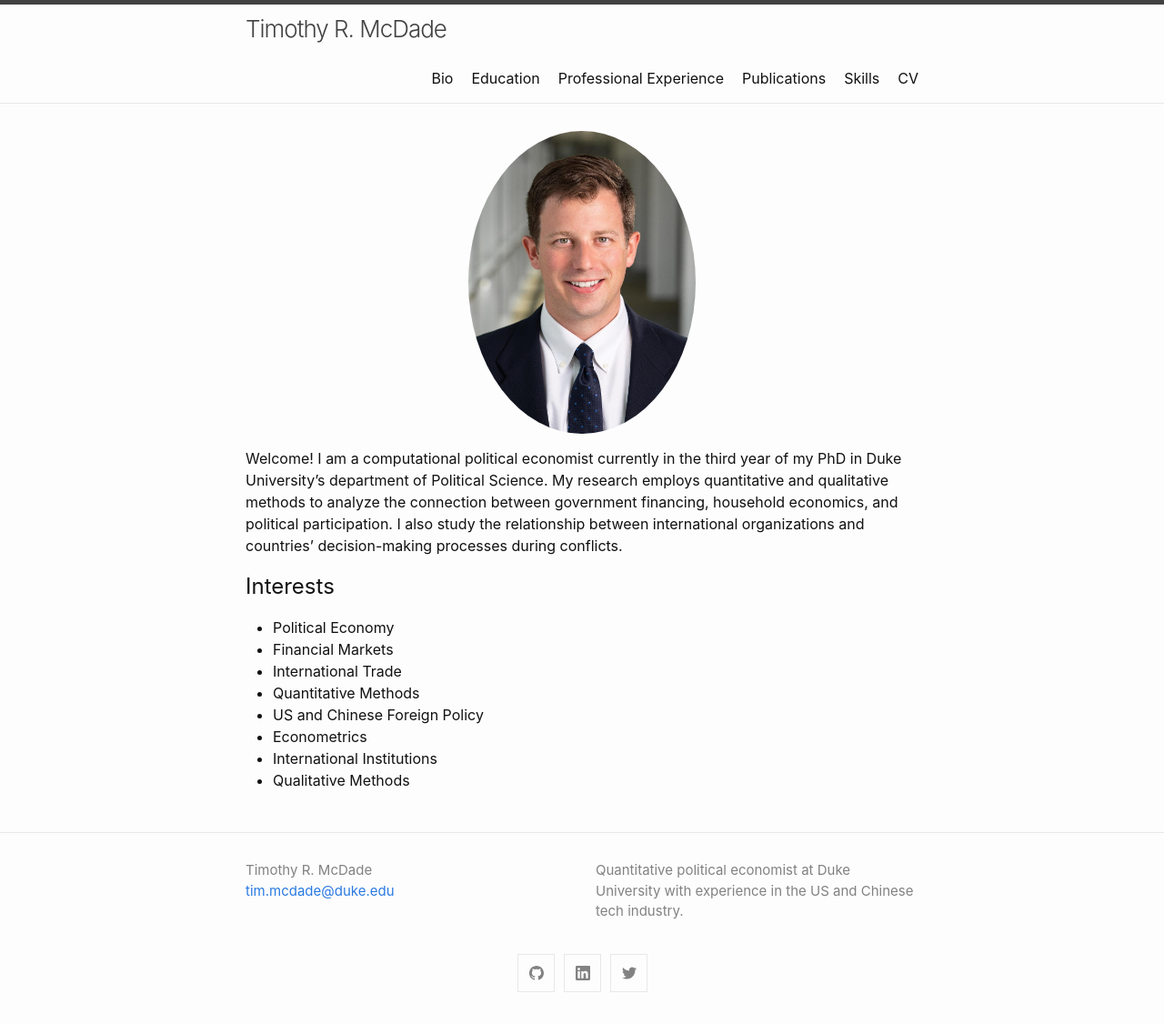
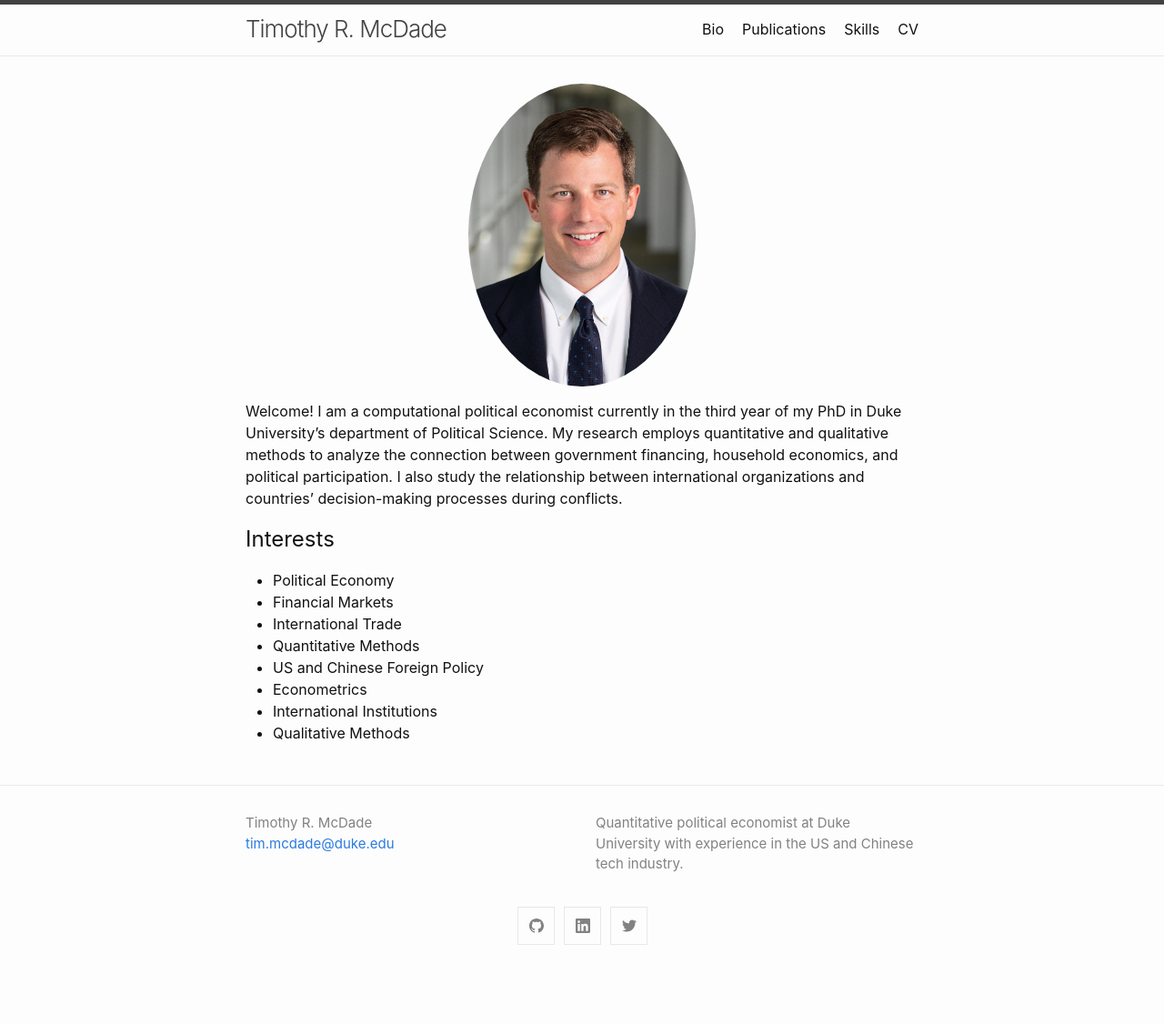
Before and after one commit to trmcdade/trmcdade.github.io, a Jekyll site: the page built from index.md, in a window 1280 px wide. Shown: the whole page at 91% size. Built offline with Jekyll 4.4.1, drawn with Linux system fonts in a browser that asks for light colours; after the commit the page ends 1074 px from its top, so only the background shows below that.

Commit message:
Update _config.yml
condense to bio

```diff
--- a/_config.yml
+++ b/_config.yml
@@ -31,8 +31,8 @@ og_image: /assets/images/portrait_web.jpg
 
 header_pages:
   - bio.md
-  - education.md
-  - professionalexperience.md
+  # - education.md
+  # - professionalexperience.md
   - publications.md
   - skills.md
   - cv.md
```
